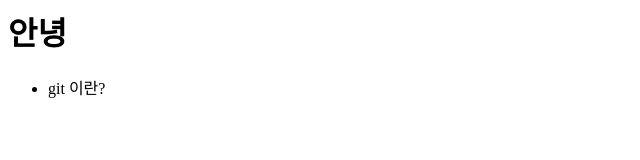
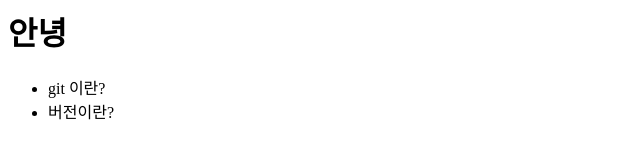
Before and after one commit to SangHakLee/opentutorials_ryan, a plain HTML site: page index.html in a window 1280 px wide. Shown: the whole page, without its empty margins (0-640 px from the left). Drawn offline with Linux system fonts and the light colour scheme.

Commit message:
버전추가

```diff
--- a/index.html
+++ b/index.html
@@ -5,6 +5,7 @@
     	</header>
         <ul>
             <li>git 이란?</li>
+            <li>버전이란?</li>
         </ul>
     </body>
 </html>
```
